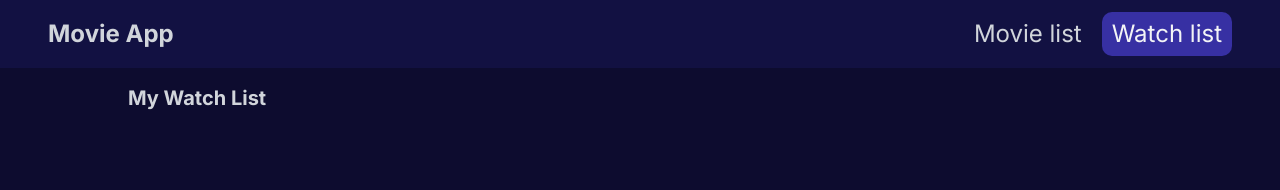
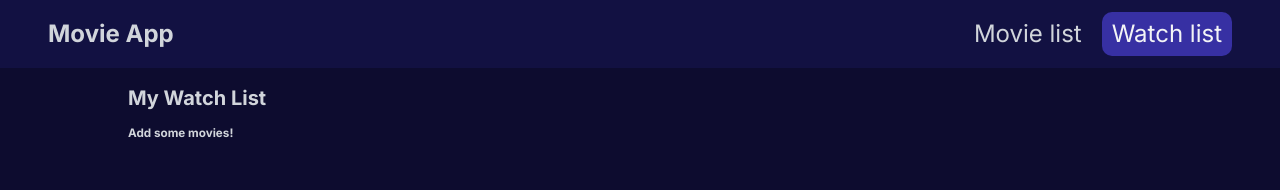
Before and after one commit to christianyarwood62/movie-watchlist, a React (Vite) app: page /watch-list in a window 1280 px wide. Shown: the top 190 px of the page. Built offline with nearby package versions, Linux system fonts and the light colour scheme.

Commit message:
Add empty watch list div

```diff
--- a/src/features/MovieWatchListItem.jsx
+++ b/src/features/MovieWatchListItem.jsx
@@ -29,7 +29,7 @@ const StyledMovieItem = styled.div`
 
   & p,
   & h3,
-  ${WatchedButton}, {
+  ${WatchedButton} {
     ${(props) =>
       props.$watched &&
       css`
--- a/src/pages/WatchList.jsx
+++ b/src/pages/WatchList.jsx
@@ -12,12 +12,17 @@ const WatchList = styled.div`
 function Watchlist() {
   const watchList = useSelector((state) => state.watchList);
 
+  console.log(watchList);
   return (
     <WatchList>
       <h1>My Watch List</h1>
-      {watchList.map((movie) => (
-        <MovieWatchListItem key={movie.imdbID} movie={movie} />
-      ))}
+      {watchList.length === 0 ? (
+        <h3>Add some movies!</h3>
+      ) : (
+        watchList.map((movie) => (
+          <MovieWatchListItem key={movie.imdbID} movie={movie} />
+        ))
+      )}
     </WatchList>
   );
 }
```
